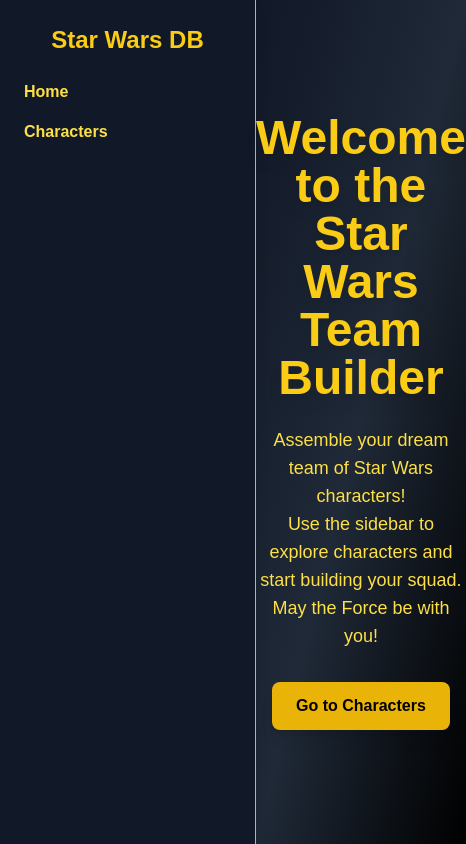
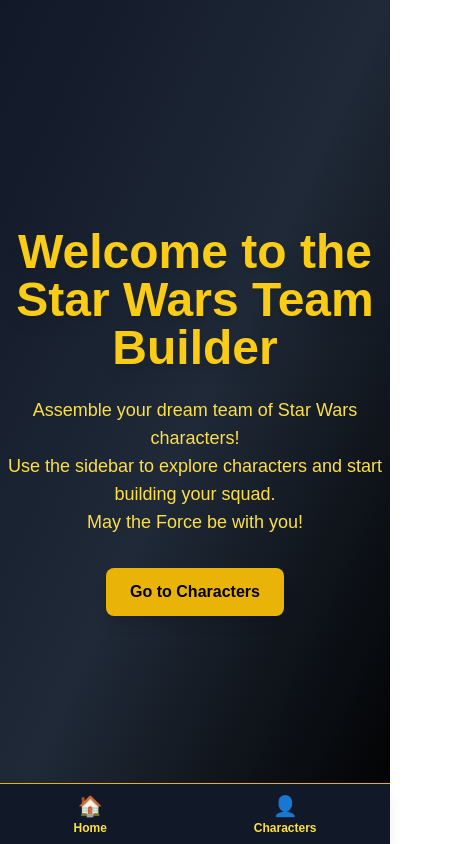
Before and after one commit to pgm-lukaverv/frontend-stage-test, a Next.js app: page / in a window 390 px wide. Shown: the whole page, 466 px wide, since content can reach past the window. Built offline with nearby package versions, Linux system fonts and the light colour scheme.

Commit message:
added responsive layout for nav and characters page

```diff
--- a/src/app/characters/page.tsx
+++ b/src/app/characters/page.tsx
@@ -33,19 +33,19 @@
       <h1 className="text-yellow-400 font-extrabold text-4xl mb-8 text-center drop-shadow-lg tracking-wide font-sans">
         Star Wars Characters
       </h1>
-      <div className="grid grid-cols-1 sm:grid-cols-2 md:grid-cols-3 lg:grid-cols-4 gap-8">
+      <div className="grid grid-cols-1 sm:grid-cols-2 md:grid-cols-3 lg:grid-cols-4 gap-4 px-2 md:px-8 md:ml-0 w-full">
         {loading
           ? Array.from({ length: 8 }).map((_, i) => <SkeletonCard key={i} />)
           : currentCharacters.map((character) => (
               <div
                 key={character.id}
-                className="bg-gray-900 border border-yellow-500 shadow-lg hover:shadow-yellow-500/40 transition-shadow flex flex-col items-center p-4 rounded-2xl hover:ring-2 hover:ring-yellow-400"
+                className="bg-gray-900 border border-yellow-500 shadow-lg hover:shadow-yellow-500/40 transition-shadow flex flex-col items-center p-2 sm:p-4 rounded-xl sm:rounded-2xl hover:ring-2 hover:ring-yellow-400 w-full max-w-xs mx-auto"
               >
                 <Link
                   href={`/characters/${character.id}`}
                   className="w-full flex flex-col items-center"
                 >
-                  <div className="w-32 h-32 flex items-center justify-center mb-4 relative">
+                  <div className="w-24 h-24 sm:w-32 sm:h-32 flex items-center justify-center mb-4 relative">
                     <Image
                       src={
                         character.image && character.image.trim() !== ""
@@ -58,7 +58,7 @@
                       className="rounded-full object-cover w-full h-full border-4 border-yellow-400 shadow"
                     />
                   </div>
-                  <h2 className="text-xl font-bold text-yellow-300 text-center mb-2 tracking-wide font-sans">
+                  <h2 className="text-lg sm:text-xl font-bold text-yellow-300 text-center mb-2 tracking-wide font-sans break-words">
                     {character.name}
                   </h2>
                 </Link>
@@ -73,7 +73,7 @@
       </div>
 
       {!loading && totalPages > 0 && (
-        <div className="flex flex-col items-center mt-8 space-y-2">
+        <div className="flex flex-col items-center mt-8 space-y-2 w-full px-2 mb-16">
           {/* Items per page selector */}
           <div className="flex items-center mb-2">
             <label className="mr-2 text-yellow-300 font-semibold">
@@ -96,19 +96,13 @@
           </div>
           {/* Pagination buttons */}
           {totalPages > 1 && (
-            <div className="flex justify-center space-x-2">
-              <button
-                onClick={() => setCurrentPage((prev) => Math.max(prev - 1, 1))}
-                disabled={currentPage === 1}
-                className="px-4 py-2 bg-gray-700 text-yellow-400 rounded disabled:opacity-50"
-              >
-                Previous
-              </button>
+            <div className="w-full">
+              <div className="flex flex-wrap flex-row justify-center items-center gap-2 w-full mb-2">
                 {[...Array(totalPages)].map((_, i) => (
                   <button
                     key={i}
                     onClick={() => setCurrentPage(i + 1)}
-                  className={`px-3 py-2 rounded ${
+                    className={`px-3 py-2 rounded w-auto ${
                       currentPage === i + 1
                         ? "bg-yellow-400 text-gray-900"
                         : "bg-gray-700 text-yellow-400"
@@ -117,15 +111,27 @@
                     {i + 1}
                   </button>
                 ))}
+              </div>
+              <div className="flex justify-center gap-2 w-full">
+                <button
+                  onClick={() =>
+                    setCurrentPage((prev) => Math.max(prev - 1, 1))
+                  }
+                  disabled={currentPage === 1}
+                  className="px-4 py-2 bg-gray-700 text-yellow-400 rounded disabled:opacity-50 w-auto"
+                >
+                  Previous
+                </button>
                 <button
                   onClick={() =>
                     setCurrentPage((prev) => Math.min(prev + 1, totalPages))
                   }
                   disabled={currentPage === totalPages}
-                className="px-4 py-2 bg-gray-700 text-yellow-400 rounded disabled:opacity-50"
+                  className="px-4 py-2 bg-gray-700 text-yellow-400 rounded disabled:opacity-50 w-auto"
                 >
                   Next
                 </button>
+              </div>
             </div>
           )}
         </div>
--- a/src/app/layout.tsx
+++ b/src/app/layout.tsx
@@ -30,7 +30,7 @@
       >
         <div className="flex">
           <Sidebar />
-          <main className="flex-1 ml-64">{children}</main>
+          <main className="flex-1 md:ml-64">{children}</main>
         </div>
       </body>
     </html>
--- a/src/components/Sidebar.tsx
+++ b/src/components/Sidebar.tsx
@@ -2,7 +2,9 @@
 
 export default function Sidebar() {
   return (
-    <aside className="fixed top-0 left-0 h-full w-64 bg-gray-900 border-r border-yellow-500 shadow-lg p-6 flex flex-col">
+    <>
+      {/* Desktop sidebar */}
+      <aside className="hidden md:flex fixed top-0 left-0 h-full w-64 bg-gray-900 border-r border-yellow-500 shadow-lg p-6 flex-col z-40">
         <h1 className="text-2xl font-bold text-yellow-400 mb-6 text-center">
           Star Wars DB
         </h1>
@@ -21,5 +23,23 @@
           </Link>
         </nav>
       </aside>
+      {/* Mobile bottom nav */}
+      <nav className="md:hidden fixed bottom-0 left-0 w-full bg-gray-900 border-t border-yellow-500 shadow-lg flex justify-around items-center py-2 z-50">
+        <Link
+          href="/"
+          className="flex flex-col items-center text-yellow-300 hover:text-yellow-400 font-semibold"
+        >
+          <span className="text-xl">🏠</span>
+          <span className="text-xs">Home</span>
+        </Link>
+        <Link
+          href="/characters"
+          className="flex flex-col items-center text-yellow-300 hover:text-yellow-400 font-semibold"
+        >
+          <span className="text-xl">👤</span>
+          <span className="text-xs">Characters</span>
+        </Link>
+      </nav>
+    </>
   );
 }
```
Lines whose indentation alone changed are shown as unchanged.
